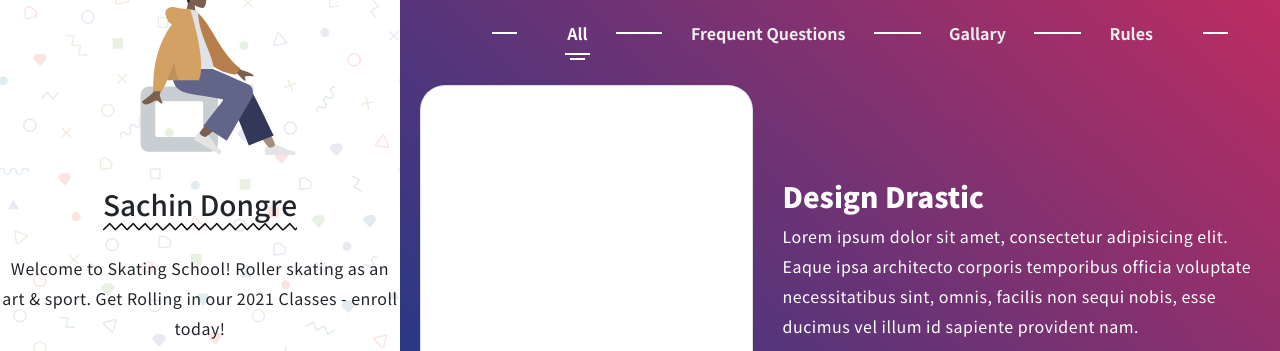
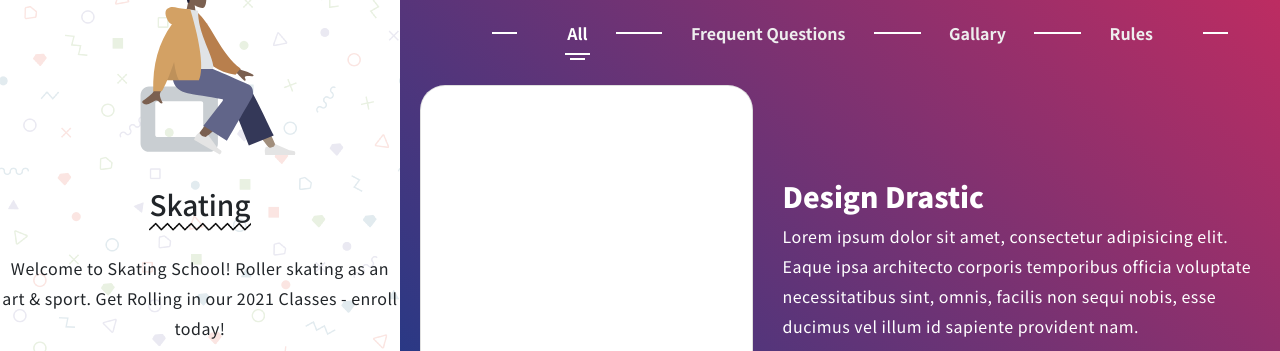
Before and after one commit to Team-AIM-Sports-Academy/home, a plain HTML site: page index.html in a window 1280 px wide. Shown: the part 121-472 px from the top of the page. Drawn offline with nearby package versions, Linux system fonts and the light colour scheme; some packages are replaced by stand-ins of ours; a script that the page names is missing.

Commit message:
Update index.html

```diff
--- a/index.html
+++ b/index.html
@@ -11,8 +11,8 @@ License URL: http://designdrastic.com/license
     <meta charset="UTF-8">
     <meta http-equiv="x-ua-compatible" content="ie=edge">
     <meta name="viewport" content="width=device-width, initial-scale=1.0, maximum-scale=1.0, user-scalable=no" />
-    <meta name="description" content="AboutME - Free HTML Responsive Website Template for Online Portfolio, Resume, Profile">
-    <meta name="keywords" content="personal wesite html template, responsive portfolio template, readymade website templates, free SPA web template, spa html template, about me template, portfolio template, profile templates, dd, design drastic, download free website template, premium html template for free, responsive template, html5 and css3 template,free responsive template,free html5 template, html5 template download">
+    <meta name="description" content="Team AIM - A Sports Academy for Learning and Mastering the skating skills">
+    <meta name="keywords" content="Team AIM - A Sports Academy for Learning and Mastering the skating skills">
     <meta name="author" content="DesignDrastic">
     <meta name="msapplication-TileColor" content="#ffffff">
     <meta name="msapplication-TileImage" content="/ms-icon-144x144.png">
@@ -91,7 +91,7 @@ License URL: http://designdrastic.com/license
             <!-- Logo -->
             <img src="assets/img/me2.svg" class="me-avatar" title="Author">
             <div class="clearfix"></div><br />
-            <h3 class="underline-zigzag" id="owner_name">Sachin Dongre</h3>
+            <h3 class="underline-zigzag" id="owner_name">Skating</h3>
             <div class="clearfix"></div><br />
             <!-- Description / Bio -->
             <p class="p-content">
```
